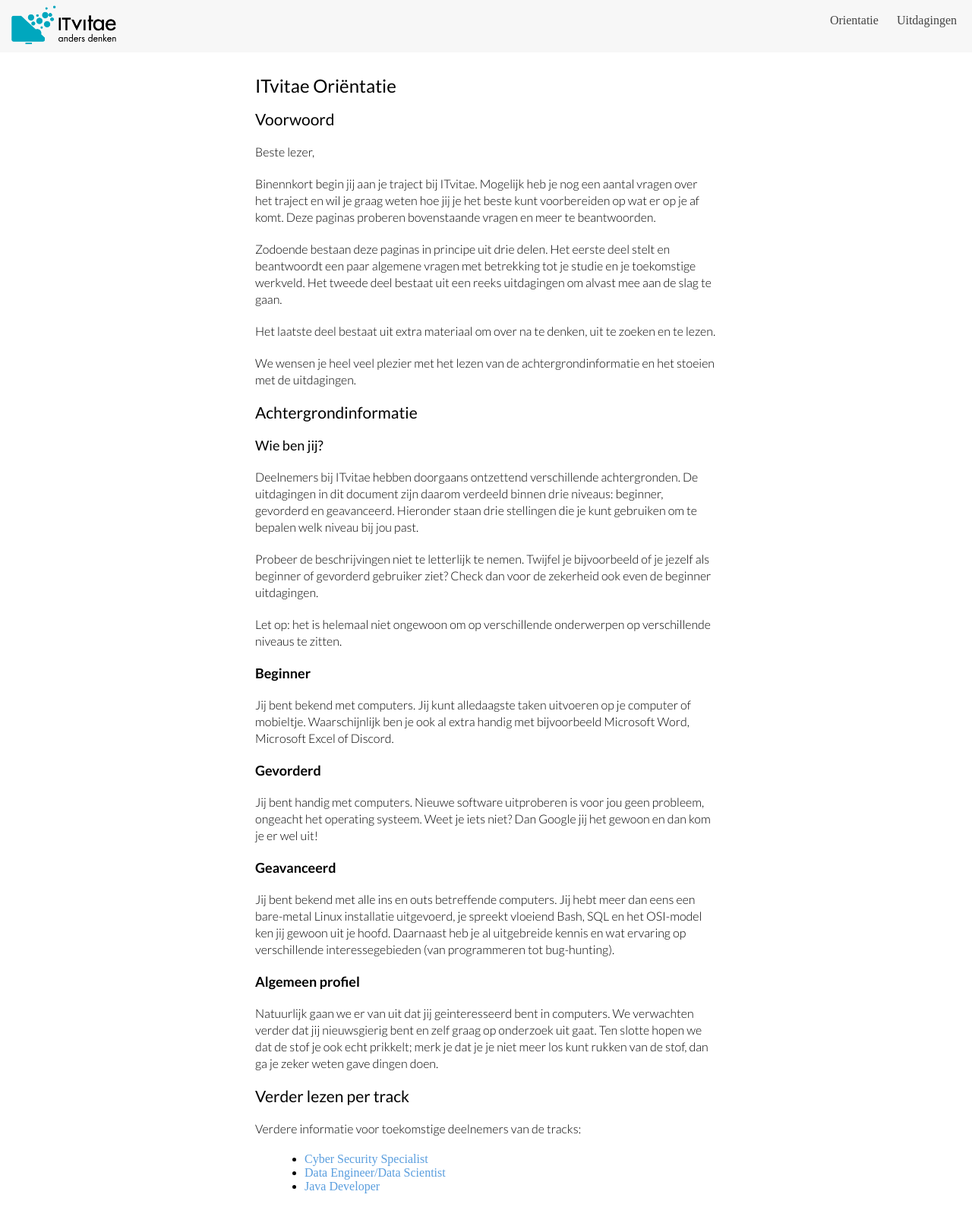
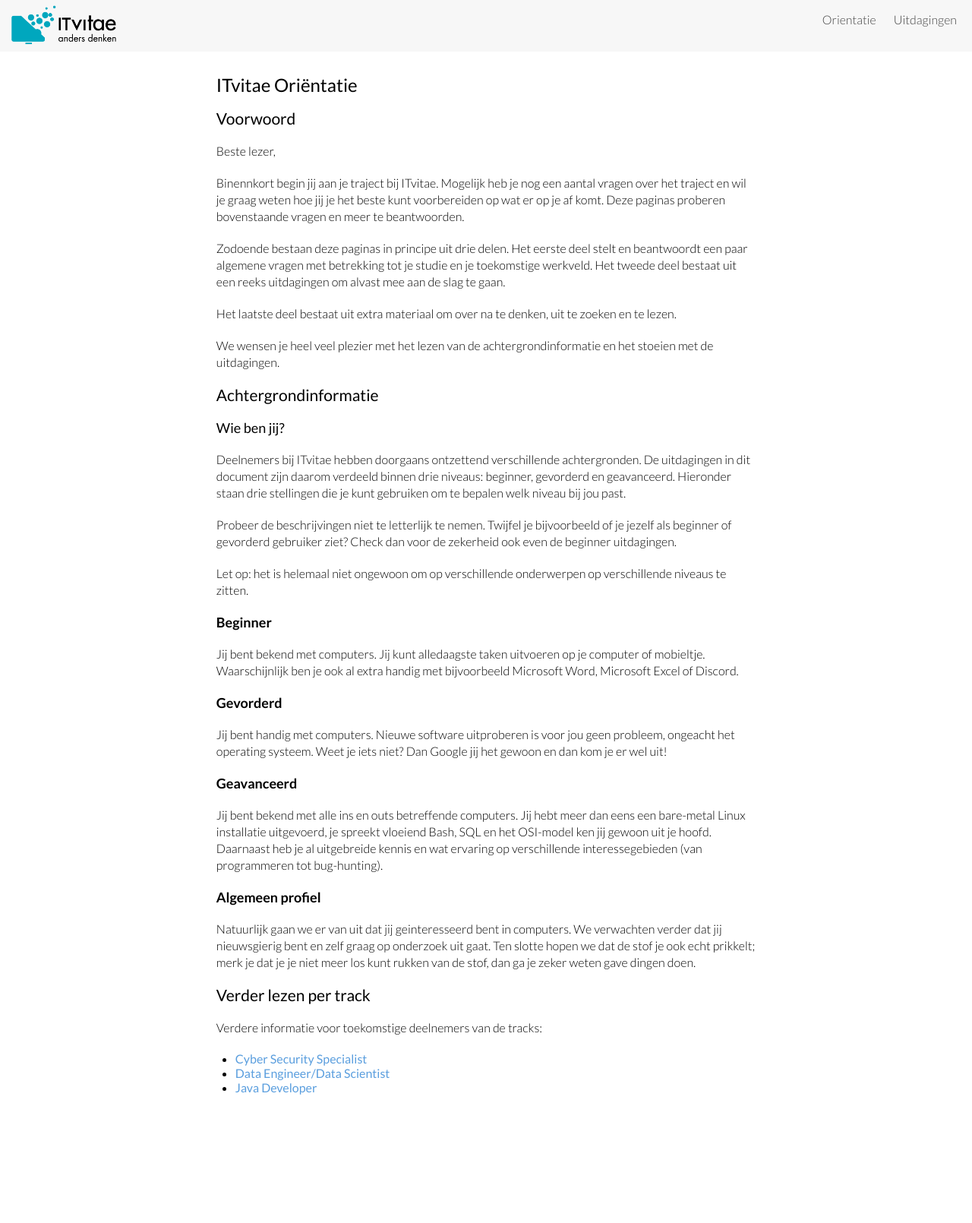
Before and after one commit to ITvitae/itvitae.github.io, a Jekyll site: the page built from docs/orientatie.md, in a window 1280 px wide. Shown: the whole page at 76% size. Built offline with Jekyll 4.4.1, drawn with Linux system fonts in a browser that asks for light colours.

Commit message:
reinstated global Lato font face rule

```diff
--- a/docs/assets/css/style.scss
+++ b/docs/assets/css/style.scss
@@ -13,7 +13,7 @@
     --col-light-gray: #f7f7f7;
 }
 
-p, h1, h2, h3, h4, h5, h6 {
+* {
     /* font-family: 'Helvetica Neue', Helvetica, Calibri, Arial, sans-serif; */
     font-family: Lato, Verdana, Helvetica, sans-serif;
     color: var(--col-text-dark);
```
